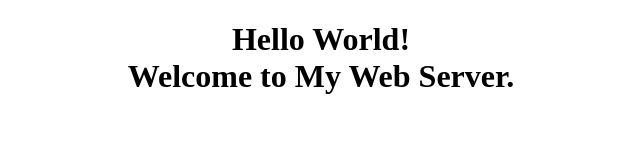
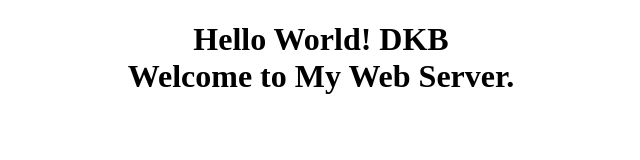
Before and after one commit to livinfirjcinnb/exercise-chapter1, a plain HTML site: page index.html in a window 1280 px wide. Shown: the whole page, without its empty margins (319-959 px from the left). Drawn offline with Linux system fonts and the light colour scheme.

Commit message:
Update index.html

```diff
--- a/index.html
+++ b/index.html
@@ -5,7 +5,7 @@
     <title>Hello World! DKB</title>
   </head>
   <body>
-    <h1 style="text-align: center;">Hello World!<br>
+    <h1 style="text-align: center;">Hello World! DKB<br>
       Welcome to My Web Server.</h1>
   </body>
 </html>
```
